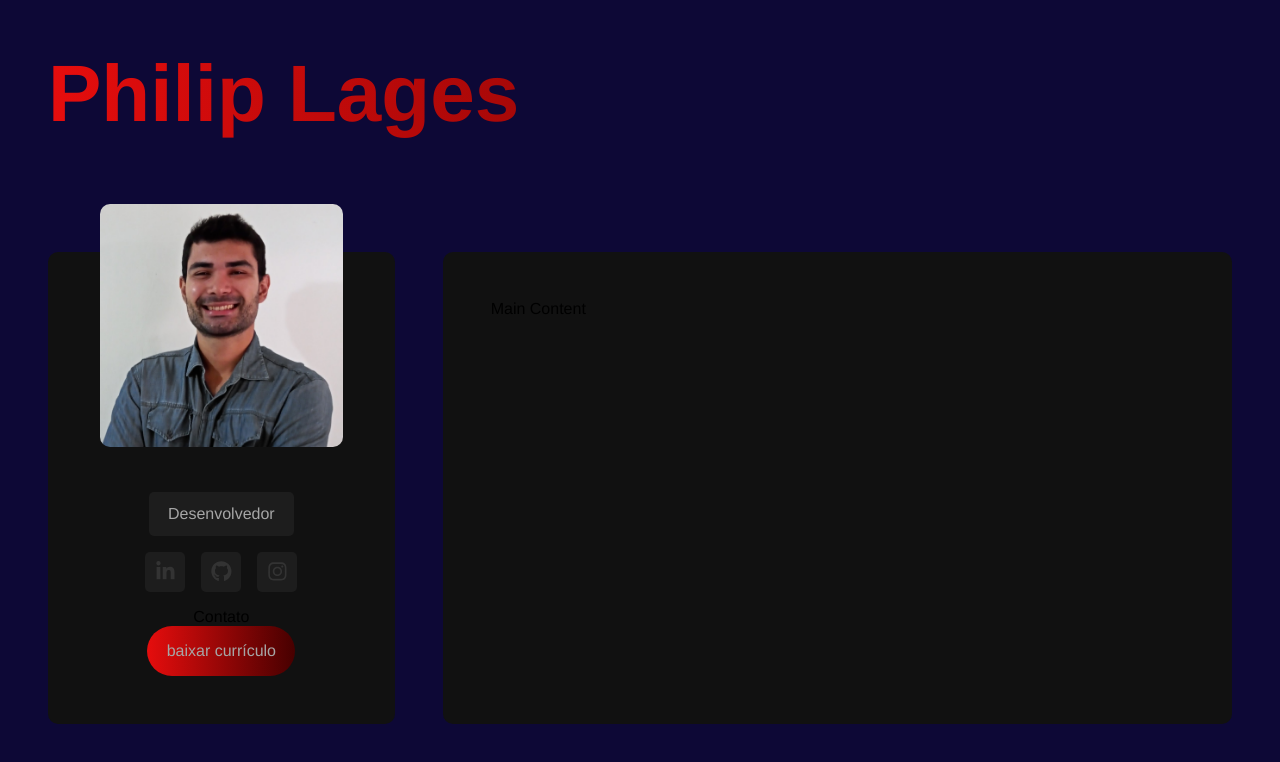
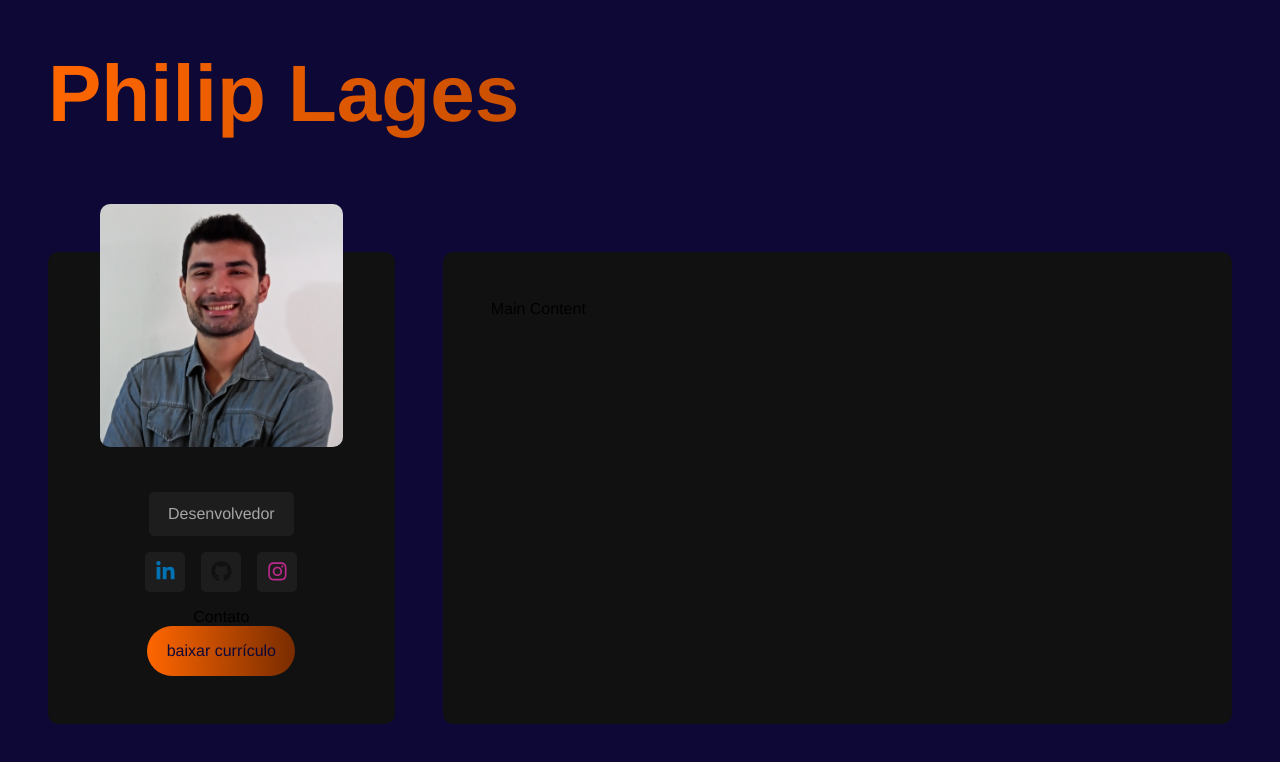
Before and after one commit to PhilipLages/portfolio, a React (Vite) app: page / in a window 1280 px wide. Shown: the top 762 px of the page. Built offline with nearby package versions, Linux system fonts and the light colour scheme.

Commit message:
style: changes colors of gradient

```diff
--- a/src/components/SocialNetworks.jsx
+++ b/src/components/SocialNetworks.jsx
@@ -3,21 +3,33 @@ import { FaLinkedinIn,  FaGithub, FaInstagram } from 'react-icons/fa';
 import '../styles/components/socialNetworks.sass';
 
 const socialNetworks = [
-  { name: "linkedIn", icon: <FaLinkedinIn /> },
-  { name: "github", icon: <FaGithub /> },
-  { name: "instagram", icon: <FaInstagram /> }
+  {
+    name: "linkedIn",
+    url: "https://www.linkedin.com/in/philiplages/",
+    icon: <FaLinkedinIn />
+  },
+  {
+    name: "github",
+    url: "https://github.com/PhilipLages",
+    icon: <FaGithub />
+  },
+  {
+    name: "instagram",
+    url: "https://www.instagram.com/philiplages/",
+    icon: <FaInstagram />
+  }
 ];
 
 const SocialNetworks = () => {
   return (
     <section id='social-networks'>
-      { socialNetworks.map(({ name, icon }) => (
-        <a href="#" className='social-btn' id={ name } key={ name }>
+      { socialNetworks.map(({ name, url, icon }) => (
+        <a href={ url } target='_blank' className='social-btn' id={ name } key={ name }>
           { icon }
         </a>
       )) }
     </section>
   )
-}
+};
 
 export default SocialNetworks;
--- a/src/styles/components/socialNetworks.sass
+++ b/src/styles/components/socialNetworks.sass
@@ -13,3 +13,17 @@
     color: #333
     font-size: 1.3rem
     @include mixins.center
+
+  #linkedIn
+    color: #0072B1
+
+  #github
+    color: #111
+
+  #instagram
+    color: #bc2a8d
+
+  :hover
+    background: variables.$gradient
+    > svg
+      color: variables.$text-color-secundary
--- a/src/styles/mixins.sass
+++ b/src/styles/mixins.sass
@@ -7,7 +7,7 @@
 
 @mixin  btn
   padding: 1rem 1.2rem
-  color: variables.$text-color-secundary
+  color: variables.$text-color
   background: variables.$gradient
   text-decoration: none
   border-radius: 3rem
--- a/src/styles/variables.sass
+++ b/src/styles/variables.sass
@@ -1,9 +1,9 @@
 $font-stack: "Helvetica"
-$text-color: #c5141a
+$text-color: #0d0836
 $text-color-secundary: #a6a6a6
 $body-bg-color: #0d0836
 $bg-color: #111
 $bg-color-secundary: #1d1d1d
 $container-border-radius: 10px
 $card-border-radius: 5px
-$gradient: linear-gradient(90deg, #e60d0d 0%, #470000 100%)
+$gradient: linear-gradient(90deg, #ff6600 0%, #792c00 100%)
```
Also changed, not shown: src/components/InformatiobContainer.jsx (added, +11 -0 lines), src/styles/components/informationContainer.sass (added).
